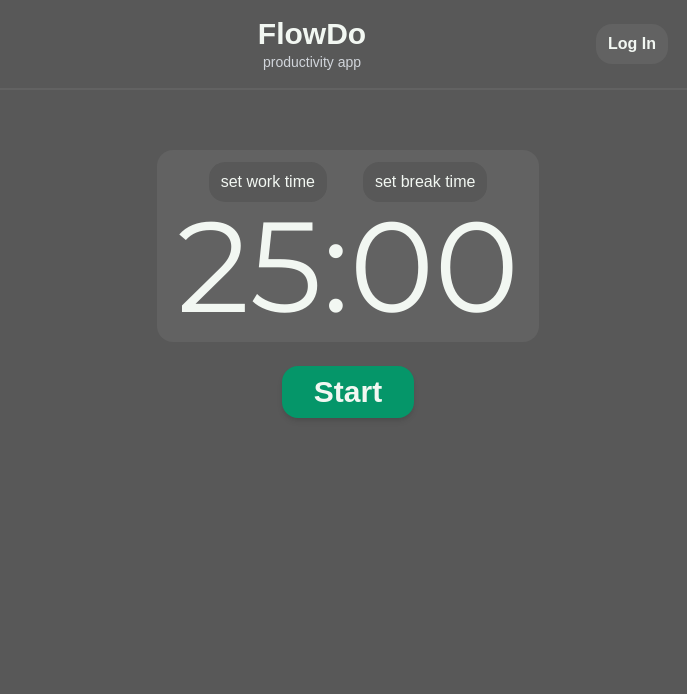
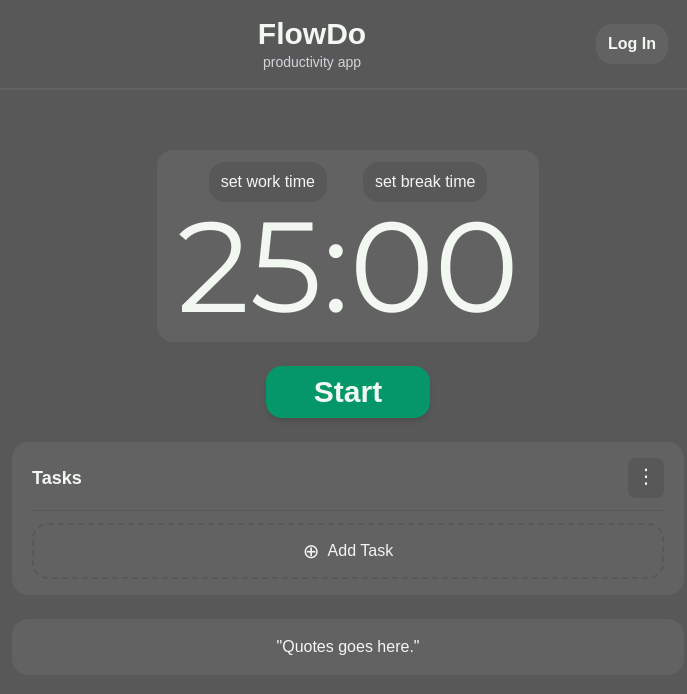
Before and after one commit to visionas9/flowdo-pomodoro, a Next.js app: page / in a window 1280 px wide. Shown: the top 694 px of the page, without its empty margins (292-979 px from the left). Built offline with nearby package versions, Linux system fonts and the light colour scheme; a web font is replaced by a local one.

Commit message:
page.tsx refactoring + new components

```diff
--- /dev/null
+++ b/app/components/Quotes.tsx
@@ -0,0 +1,7 @@
+export default function Quotes() {
+  return (
+    <div className="mt-6 w-[90%] md:max-w-2xl mx-auto flex flex-col items-center gap-3 bg-darkdiv py-4 px-5 rounded-xl">
+      <h1>"Quotes goes here."</h1>
+    </div>
+  );
+}
--- /dev/null
+++ b/app/components/StartButton.tsx
@@ -0,0 +1,13 @@
+export default function StartButton() {
+  return (
+    <div className="mt-6 text-3xl flex items-center justify-center md:">
+      {/* Conditionally rendering button /  */}
+      <button
+        className="py-2 px-12 rounded-xl cursor-pointer font-bold bg-start
+        active:translate-y-1 active:shadow-none shadow-md transition-all duration-100"
+      >
+        Start
+      </button>
+    </div>
+  );
+}
--- /dev/null
+++ b/app/components/Tasks.tsx
@@ -0,0 +1,23 @@
+export default function Tasks() {
+  return (
+    <div className="mt-6 w-[90%] md:max-w-2xl mx-auto flex flex-col gap-3 bg-darkdiv py-4 px-5 rounded-xl">
+      <div className="flex items-center justify-between">
+        <h2 className="font-bold text-lg">Tasks</h2>
+        <button className="bg-darkb p-2 rounded-lg hover:bg-darkb-hover transition-colors duration-200 cursor-pointer">
+          <span className="text-xl leading-none">⋮</span>
+        </button>
+      </div>
+
+      <div className="w-full border-b border-darkb" />
+
+      <button
+        className="w-full border-2 border-dashed border-darkb rounded-xl
+    py-3 flex items-center justify-center gap-2
+    hover:bg-darkb transition-colors duration-200 cursor-pointer"
+      >
+        <span className="text-xl">⊕</span>
+        <span>Add Task</span>
+      </button>
+    </div>
+  );
+}
--- /dev/null
+++ b/app/components/Timer.tsx
@@ -0,0 +1,28 @@
+export default function Timer() {
+  return (
+    <div
+      className="mt-15 mx-auto w-fit flex flex-col
+      items-center bg-darkdiv py-3 px-5 rounded-xl md:"
+    >
+      <div className="flex items-center justify-between gap-9 md:">
+        <button
+          className="bg-darkb py-2 px-3 rounded-xl cursor-pointer
+          hover:bg-darkb-hover transition-colors duration-200 md:"
+        >
+          set work time
+        </button>
+        <button
+          className="bg-darkb py-2 px-3 rounded-xl cursor-pointer
+          hover:bg-darkb-hover transition-colors duration-200 md:"
+        >
+          set break time
+        </button>
+      </div>
+
+      <div className="flex items-center justify-center">
+        {/*hardcoded for now */}
+        <p className="font-numbers text-9xl">25:00</p>
+      </div>
+    </div>
+  );
+}
--- /dev/null
+++ b/app/components/header.tsx
@@ -0,0 +1,19 @@
+export default function Header() {
+  return (
+    <header className="flex items-center w-full p-4 md:max-w-2xl mx-auto">
+      {/* add toggle theme button later */}
+      <div className="flex flex-col flex-1 items-center justify-center">
+        <h1 className="text-3xl font-extrabold">FlowDo</h1>
+        <p className="text-sm text-lighter">productivity app</p>
+      </div>
+      <div>
+        <button
+          className="bg-darkdiv py-2 px-3 rounded-xl cursor-pointer font-bold
+          hover:bg-darkb-hover transition-colors duration-200"
+        >
+          Log In
+        </button>
+      </div>
+    </header>
+  );
+}
--- a/app/page.tsx
+++ b/app/page.tsx
@@ -1,57 +1,18 @@
+import Header from "./components/header";
+import StartButton from "./components/StartButton";
+import Tasks from "./components/Tasks";
+import Timer from "./components/Timer";
+import Quotes from "./components/Quotes";
+
 export default function Home() {
   return (
     <div className="flex flex-col items-center text-mint-cream font-main">
-      <header className="flex items-center w-full p-4 md:max-w-2xl mx-auto">
-        {/* add toggle theme button later */}
-        <div className="flex flex-col flex-1 items-center justify-center">
-          <h1 className="text-3xl font-extrabold">FlowDo</h1>
-          <p className="text-sm text-lighter">productivity app</p>
-        </div>
-        <div>
-          <button
-            className="bg-darkdiv py-2 px-3 rounded-xl cursor-pointer font-bold
-          hover:bg-darkb-hover transition-colors duration-200"
-          >
-            Log In
-          </button>
-        </div>
-      </header>
-
+      <Header />
       <div className="w-[75%] mx-auto border-b-2 border-darkdiv" />
-
-      <div
-        className="mt-15 mx-auto w-fit flex flex-col
-      items-center bg-darkdiv py-3 px-5 rounded-xl md:"
-      >
-        <div className="flex items-center justify-between gap-9 md:">
-          <button
-            className="bg-darkb py-2 px-3 rounded-xl cursor-pointer
-          hover:bg-darkb-hover transition-colors duration-200 md:"
-          >
-            set work time
-          </button>
-          <button
-            className="bg-darkb py-2 px-3 rounded-xl cursor-pointer
-          hover:bg-darkb-hover transition-colors duration-200 md:"
-          >
-            set break time
-          </button>
-        </div>
-
-        <div className="flex items-center justify-center">
-          {/*hardcoded for now */}
-          <p className="font-numbers text-9xl">25:00</p>
-        </div>
-      </div>
-      <div className="mt-6 text-3xl flex items-center justify-center md:">
-        {/* Conditionally rendering button /  */}
-        <button
-          className="py-2 px-8 rounded-xl cursor-pointer font-bold bg-start
-        active:translate-y-1 active:shadow-none shadow-md transition-all duration-100"
-        >
-          Start
-        </button>
-      </div>
+      <Timer />
+      <StartButton />
+      <Tasks />
+      <Quotes />
     </div>
   );
 }
```
